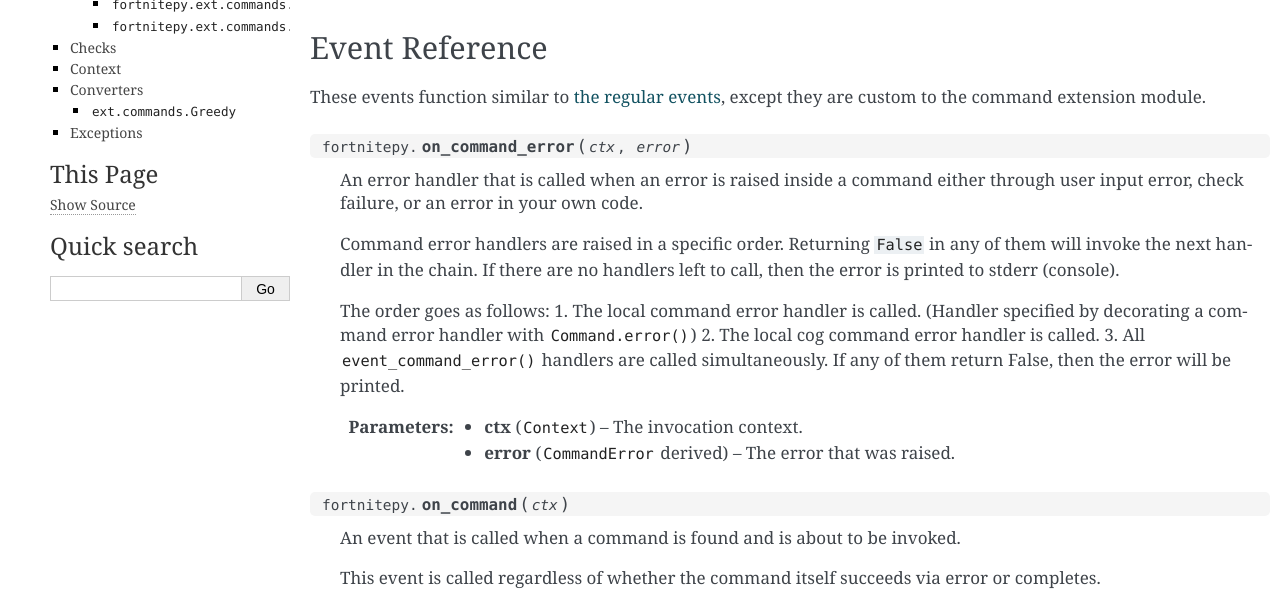
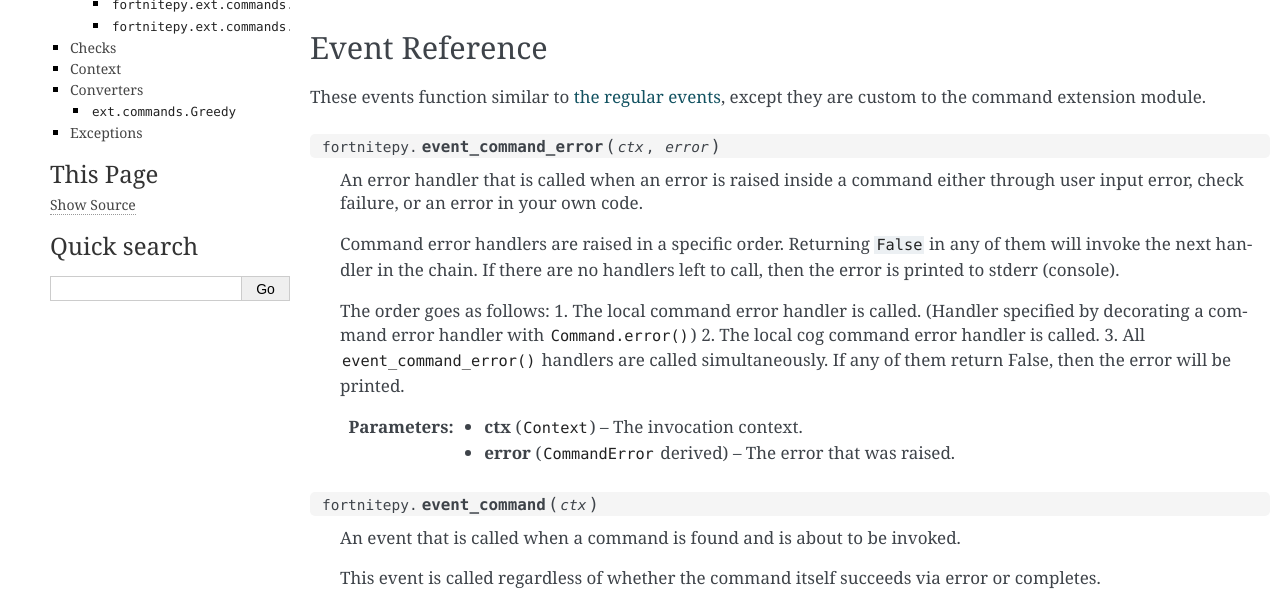
Before and after one commit to Terbau/fortnitepy, a Sphinx documentation site: the page built from docs/ext/commands/api.rst, in a window 1280 px wide and 900 px high, cut to the strip 293-900 px from the top of the window. Built offline with Sphinx 7.4.7, drawn with Linux system fonts in a browser that asks for light colours; some of the changed text lies outside the part shown.

```diff
--- a/docs/ext/commands/api.rst
+++ b/docs/ext/commands/api.rst
@@ -22,7 +22,7 @@ Event Reference
 These events function similar to :ref:`the regular events <fortnitepy-api-events>`, except they
 are custom to the command extension module.
 
-.. function:: on_command_error(ctx, error)
+.. function:: event_command_error(ctx, error)
 
     An error handler that is called when an error is raised
     inside a command either through user input error, check
@@ -45,7 +45,7 @@ are custom to the command extension module.
     :param error: The error that was raised.
     :type error: :class:`.CommandError` derived
 
-.. function:: on_command(ctx)
+.. function:: event_command(ctx)
 
     An event that is called when a command is found and is about to be invoked.
 
@@ -55,7 +55,7 @@ are custom to the command extension module.
     :param ctx: The invocation context.
     :type ctx: :class:`.Context`
 
-.. function:: on_command_completion(ctx)
+.. function:: event_command_completion(ctx)
 
     An event that is called when a command has completed its invocation.
 
--- a/fortnitepy/__init__.py
+++ b/fortnitepy/__init__.py
@@ -38,7 +38,8 @@ from .friend import Friend, PendingFriend
 from .message import FriendMessage, PartyMessage
 from .party import (DefaultPartyConfig, DefaultPartyMemberConfig, PartyMember,
                     ClientPartyMember, JustChattingClientPartyMember, Party,
-                    ClientParty, ReceivedPartyInvitation, PartyJoinConfirmation)
+                    ClientParty, ReceivedPartyInvitation, SentPartyInvitation,
+                    PartyJoinConfirmation)
 from .presence import Presence, PresenceGameplayStats, PresenceParty
 from .user import (ClientUser, User, BlockedUser, ExternalAuth,
                    ProfileSearchEntryUser, SacSearchEntryUser)
```
Also changed, not shown: docs/api.rst (+7 -1 lines).
